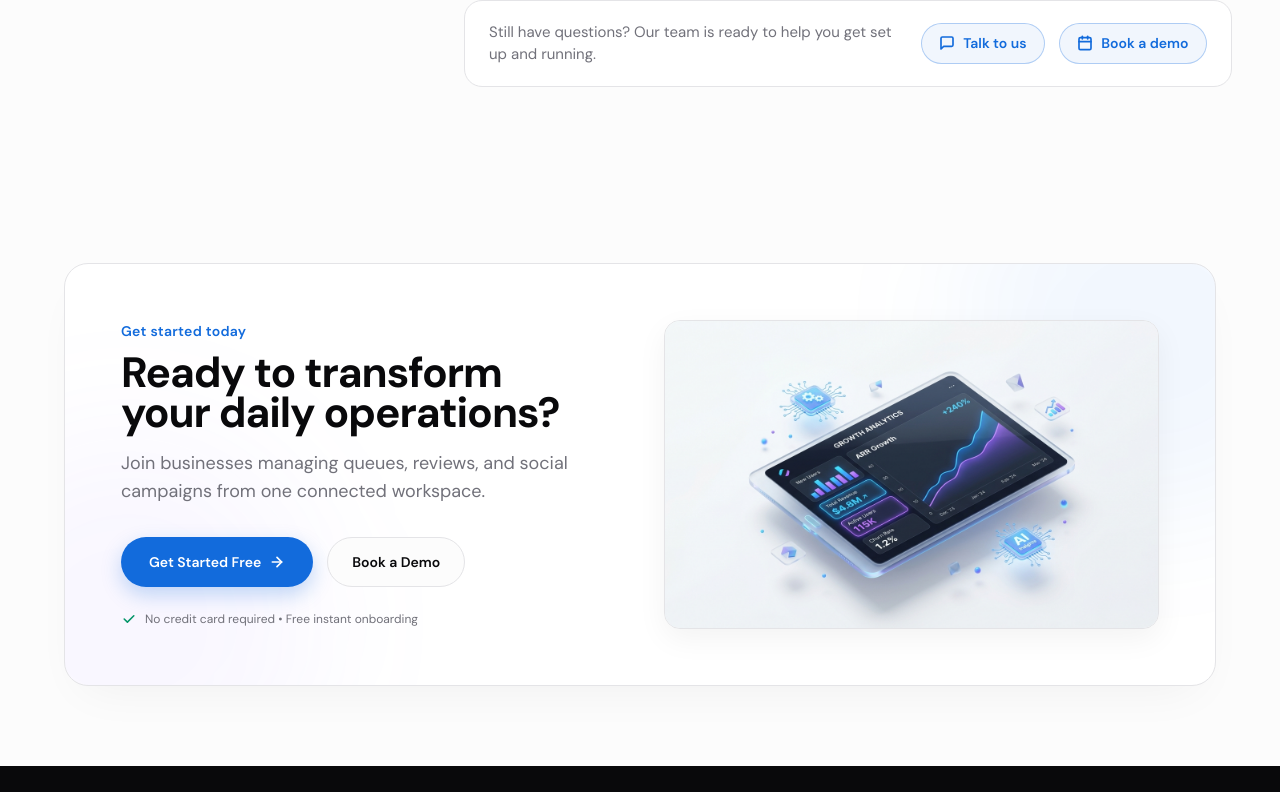
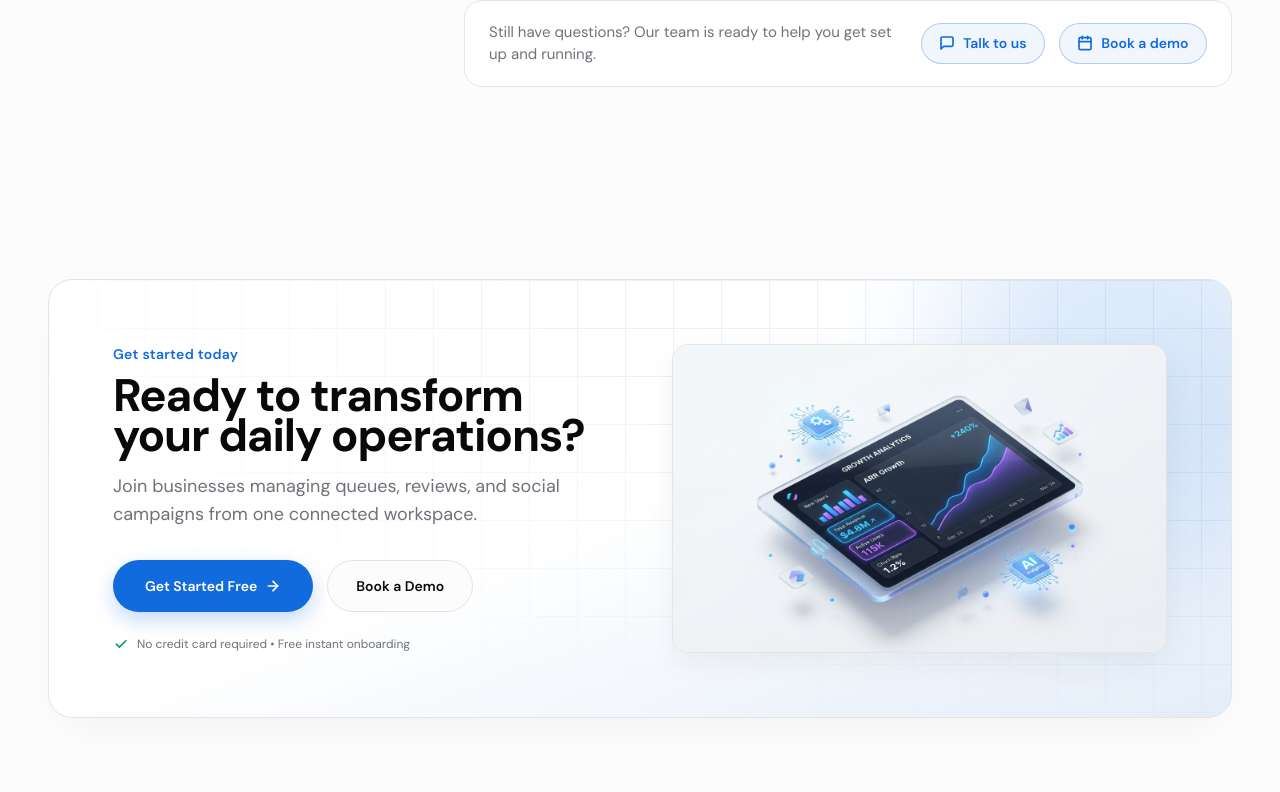
Before and after one commit to ElanceOne-Dipesh/ownerhive-revamp, a plain HTML site: page index.html in a window 1280 px wide. Shown: the part 4544-5336 px from the top of the page. Drawn offline with nearby package versions, Linux system fonts and the light colour scheme.

Commit message:
Initial commit

```diff
--- a/index.html
+++ b/index.html
@@ -3454,30 +3454,32 @@
         </section>
 
         <!-- Streamlined Clean Call To Action Section (Restrained, Content-Width Card) -->
-        <section class="py-16 sm:py-20 px-4 sm:px-6 lg:px-8 bg-[#fcfcfc]" id="contact" aria-labelledby="cta-title">
-            <div class="max-w-6xl mx-auto">
-                <div class="relative rounded-3xl bg-white border border-[#e4e4e7] p-8 sm:p-12 lg:p-14 shadow-[0_20px_50px_-20px_rgba(9,9,11,0.06)] overflow-hidden">
-                    <!-- Subtle brand ambient tint in background -->
-                    <div class="absolute -top-32 -right-32 w-96 h-96 rounded-full bg-[#126bdc]/5 blur-3xl pointer-events-none" aria-hidden="true"></div>
-                    <div class="absolute -bottom-32 -left-32 w-96 h-96 rounded-full bg-[#8b5cf6]/5 blur-3xl pointer-events-none" aria-hidden="true"></div>
-
-                    <div class="relative z-10 grid grid-cols-1 lg:grid-cols-12 gap-8 lg:gap-12 items-center">
+        <section class="py-16 sm:py-24 px-4 sm:px-6 lg:px-12 bg-[#fcfcfc]" id="contact" aria-labelledby="cta-title">
+            <div class="max-w-[1400px] mx-auto">
+                <div class="relative rounded-3xl bg-gradient-to-br from-white via-white to-[#126bdc]/10 border border-[#e4e4e7] p-8 sm:p-12 lg:p-16 shadow-[0_20px_50px_-20px_rgba(9,9,11,0.06)] overflow-hidden">
+                    <!-- Subtle Luxury Blue Soft Ambient Glow Spot (#126BDC only) -->
+                    <div class="absolute -top-24 -right-24 w-96 h-96 rounded-full bg-[#126bdc]/15 blur-3xl pointer-events-none" aria-hidden="true"></div>
+
+                    <!-- Clean Line Grid Background Pattern using Luxury Blue (#126BDC) lines -->
+                    <div class="absolute inset-0 opacity-[0.08] pointer-events-none [background-image:linear-gradient(to_right,#126bdc_1px,transparent_1px),linear-gradient(to_bottom,#126bdc_1px,transparent_1px)] [background-size:48px_48px] [mask-image:radial-gradient(ellipse_at_top_right,black_40%,transparent_80%)]" aria-hidden="true"></div>
+
+                    <div class="relative z-10 grid grid-cols-1 lg:grid-cols-12 gap-8 lg:gap-16 items-center">
                         <!-- Left Side: Clean, Focused Conversion Copy -->
-                        <div class="lg:col-span-6 text-left">
+                        <div class="lg:col-span-6 xl:col-span-6 text-left">
                             <p class="text-sm font-semibold tracking-[0.02em] text-[#126bdc] mb-3">
                                 Get started today
                             </p>
-                            <h2 id="cta-title" class="text-3xl sm:text-4xl lg:text-[2.65rem] font-bold tracking-tight text-[#09090b] leading-[1.18] mb-4 text-balance">
+                            <h2 id="cta-title" class="text-3xl sm:text-4xl lg:text-[2.85rem] font-bold tracking-tight text-[#09090b] leading-[1.16] mb-4 text-balance">
                                 Ready to transform your daily operations?
                             </h2>
-                            <p class="text-base sm:text-lg text-[#71717a] leading-relaxed mb-8 max-w-md font-normal">
+                            <p class="text-base sm:text-lg text-[#71717a] leading-relaxed mb-8 max-w-lg font-normal">
                                 Join businesses managing queues, reviews, and social campaigns from one connected workspace.
                             </p>
 
                             <!-- Primary CTA Buttons -->
                             <div class="flex flex-col sm:flex-row items-stretch sm:items-center gap-3.5 mb-6">
                                 <a href="https://ownerhive.com/contact/"
-                                    class="inline-flex items-center justify-center min-h-[50px] px-7 text-sm font-semibold text-white bg-[#126bdc] hover:bg-[#0f58b6] rounded-full shadow-[0_8px_20px_rgba(18,107,220,0.25)] hover:shadow-[0_12px_28px_rgba(18,107,220,0.35)] hover:-translate-y-0.5 active:translate-y-0 transition-all group">
+                                    class="inline-flex items-center justify-center min-h-[52px] px-8 text-sm font-semibold text-white bg-[#126bdc] hover:bg-[#0f58b6] rounded-full shadow-[0_8px_20px_rgba(18,107,220,0.25)] hover:shadow-[0_12px_28px_rgba(18,107,220,0.35)] hover:-translate-y-0.5 active:translate-y-0 transition-all group">
                                     <span>Get Started Free</span>
                                     <svg class="w-4 h-4 ml-2 transition-transform duration-200 group-hover:translate-x-1" viewBox="0 0 24 24" fill="none" stroke="currentColor" stroke-width="2.5" stroke-linecap="round" stroke-linejoin="round">
                                         <line x1="5" y1="12" x2="19" y2="12"></line>
@@ -3485,7 +3487,7 @@
                                     </svg>
                                 </a>
                                 <a href="https://ownerhive.com/contact/"
-                                    class="inline-flex items-center justify-center min-h-[50px] px-6 text-sm font-semibold text-[#09090b] bg-[#fcfcfc] hover:bg-zinc-100 border border-[#e4e4e7] rounded-full transition-all hover:-translate-y-0.5">
+                                    class="inline-flex items-center justify-center min-h-[52px] px-7 text-sm font-semibold text-[#09090b] bg-[#fcfcfc] hover:bg-zinc-100 border border-[#e4e4e7] rounded-full transition-all hover:-translate-y-0.5">
                                     <span>Book a Demo</span>
                                 </a>
                             </div>
@@ -3500,7 +3502,7 @@
                         </div>
 
                         <!-- Right Side: Whitish 3D Clean Image Preview -->
-                        <div class="lg:col-span-6 relative">
+                        <div class="lg:col-span-6 xl:col-span-6 relative">
                             <div class="relative rounded-2xl overflow-hidden border border-[#e4e4e7] bg-[#fcfcfc] shadow-[0_10px_30px_rgba(9,9,11,0.05)] aspect-[16/10] group">
                                 <img src="assets/ownerhive-cta-white.jpg"
                                     alt="OwnerHive modern clean dashboard analytics"
```
